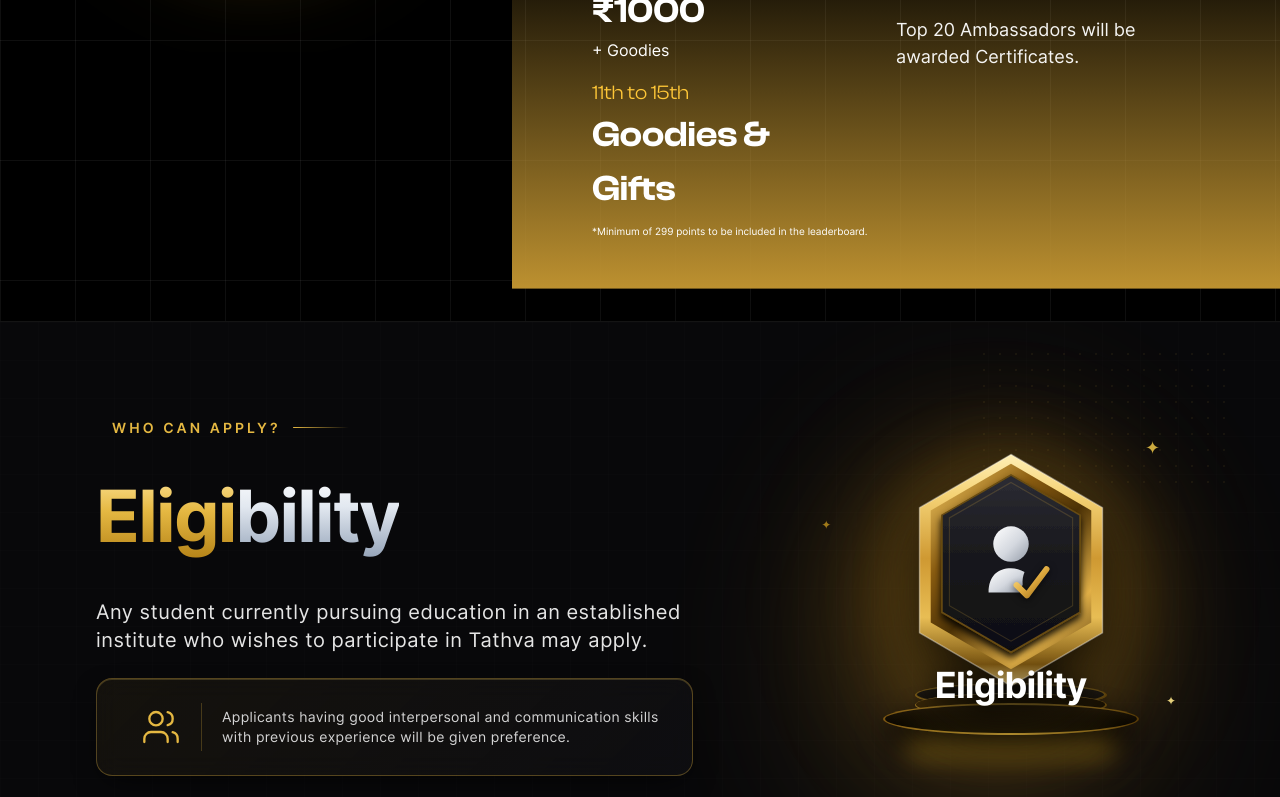
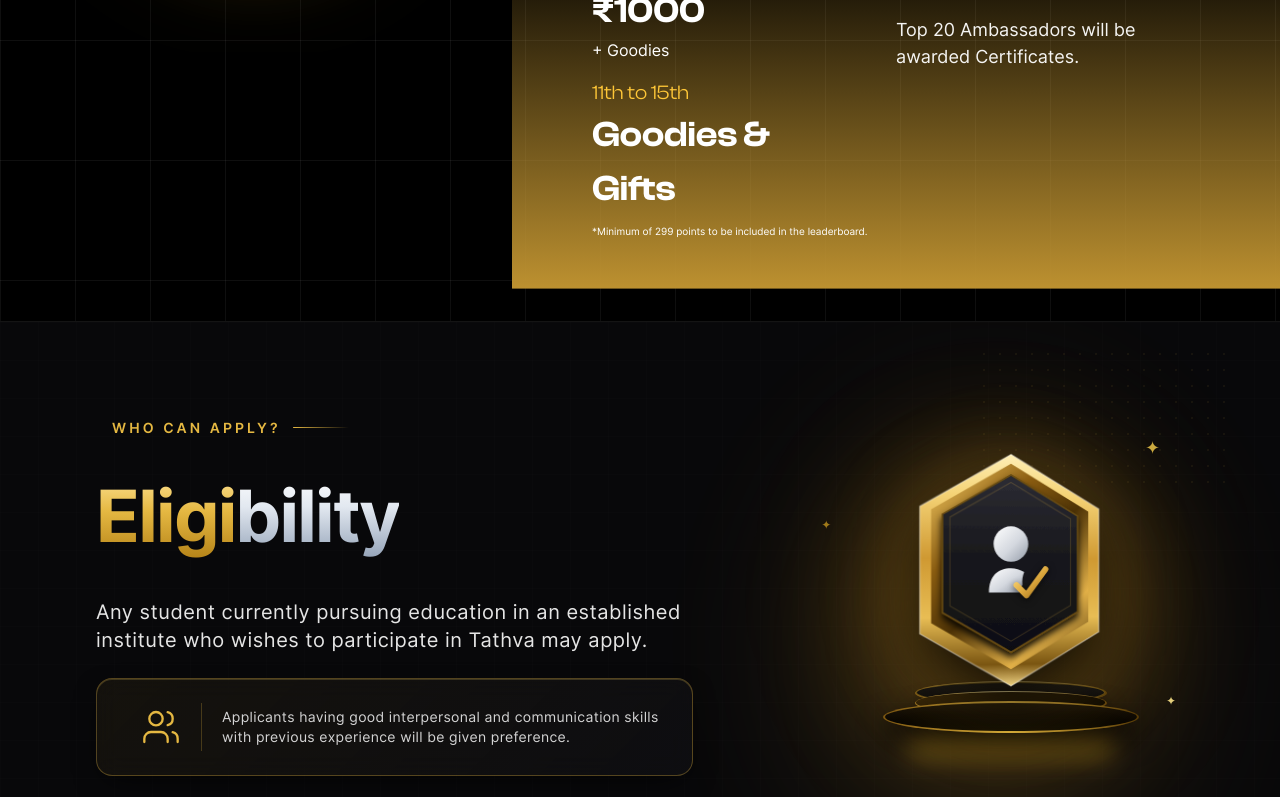
Before and after one commit to ItsThareesh/ca-frontend, a Next.js app: page / in a window 1280 px wide. Shown: the part 2000-2797 px from the top of the page. Built offline with nearby package versions, Linux system fonts and the light colour scheme; a web font is replaced by a local one.

Commit message:
fix: removed oldnext-js version, fixed the button and eligibility section

```diff
--- a/components/common/Menu.js
+++ b/components/common/Menu.js
@@ -19,26 +19,20 @@
 			<ul className={styles['menu-links']} onClick={onClose}>
 				<li>
 					<Link href='/'>
-						<a>
 						<img src='/images/home.png' alt='🏡' />
 						Home
-						</a>
 					</Link>
 				</li>
 				<li>
 					<Link href='/leaderboard'>
-						<a>
 						<img src='/images/leaderboard.png' alt='🏆' />
 						Leaderboard
-						</a>
 					</Link>
 				</li>
 				<li>
 					<Link href='/contact'>
-						<a>
 						<img src='/images/contact.png' alt='☎️' />
 						Contact
-						</a>
 					</Link>
 				</li>
 			</ul>
--- a/components/homepage/Page4.js
+++ b/components/homepage/Page4.js
@@ -1,84 +1,83 @@
 export default function Page4() {
 	return (
-		<div className="w-full relative overflow-hidden bg-[#08080a] border-y border-neutral-900/80 shadow-2xl py-16 sm:py-24 antialiased my-8">
+		<div className='w-full relative overflow-hidden bg-[#08080a] border-y border-neutral-900/80 shadow-2xl py-16 sm:py-24 antialiased my-8'>
 			{/* Background cyber grid */}
 			<div
-				aria-hidden="true"
-				className="absolute inset-0 cyber-grid pointer-events-none opacity-50"
+				aria-hidden='true'
+				className='absolute inset-0 cyber-grid pointer-events-none opacity-50'
 			></div>
 
 			{/* Top-Right Dotted Matrix Accent */}
 			<div
-				aria-hidden="true"
-				className="absolute top-6 right-12 w-64 h-36 dot-matrix opacity-30 pointer-events-none"
+				aria-hidden='true'
+				className='absolute top-6 right-12 w-64 h-36 dot-matrix opacity-30 pointer-events-none'
 			></div>
 
 			{/* Ambient Glow Aura Behind Emblem */}
 			<div
-				aria-hidden="true"
-				className="absolute right-10 top-1/2 -translate-y-1/2 w-[500px] h-[500px] pedestal-glow filter blur-3xl opacity-70 pointer-events-none"
+				aria-hidden='true'
+				className='absolute right-10 top-1/2 -translate-y-1/2 w-[500px] h-[500px] pedestal-glow filter blur-3xl opacity-70 pointer-events-none'
 			></div>
 
 			{/* Inner Content Container */}
-			<div className="relative z-10 w-full max-w-7xl mx-auto px-8 sm:px-16 lg:px-20 grid grid-cols-1 lg:grid-cols-12 gap-12 lg:gap-20 xl:gap-24 items-center">
+			<div className='relative z-10 w-full max-w-7xl mx-auto px-8 sm:px-16 lg:px-20 grid grid-cols-1 lg:grid-cols-12 gap-12 lg:gap-20 xl:gap-24 items-center'>
 				{/* BEGIN: LeftContentColumn */}
 				<div
-					className="lg:col-span-7 flex flex-col justify-center space-y-6 max-w-2xl"
-					data-purpose="information-column"
+					className='lg:col-span-7 flex flex-col justify-center space-y-6 max-w-2xl'
+					data-purpose='information-column'
 				>
 					{/* Category Pill / Overline */}
-					<header className="flex items-center space-x-3">
-						<span className="text-xs sm:text-sm font-semibold tracking-[0.22em] text-[#e5b842] uppercase font-sans">
+					<header className='flex items-center space-x-3'>
+						<span className='text-xs sm:text-sm font-semibold tracking-[0.22em] text-[#e5b842] uppercase font-sans'>
 							Who Can Apply?
 						</span>
-						<span className="w-14 h-[1.5px] bg-gradient-to-r from-[#e5b842] to-transparent inline-block rounded-full"></span>
+						<span className='w-14 h-[1.5px] bg-gradient-to-r from-[#e5b842] to-transparent inline-block rounded-full'></span>
 					</header>
 
-					{/* Main Title Heading ABOVE Paragraph (with hover scale effect) */}
-					<h1 className="text-5xl sm:text-6xl lg:text-7xl font-extrabold tracking-tight leading-none transition-transform duration-300 hover:scale-105 origin-left inline-block cursor-pointer">
-						<span className="bg-[linear-gradient(180deg,#ffe599_0%,#e5b842_45%,#b58318_100%)] bg-clip-text text-transparent">
+					<h1 className='text-5xl sm:text-6xl lg:text-7xl font-extrabold tracking-tight leading-none transition-transform duration-300 origin-left inline-block cursor-pointer'>
+						<span className='bg-[linear-gradient(180deg,#ffe599_0%,#e5b842_45%,#b58318_100%)] bg-clip-text text-transparent'>
 							Eligi
 						</span>
-						<span className="bg-[linear-gradient(180deg,#ffffff_0%,#e2e8f0_40%,#94a3b8_100%)] bg-clip-text text-transparent">
+						<span className='bg-[linear-gradient(180deg,#ffffff_0%,#e2e8f0_40%,#94a3b8_100%)] bg-clip-text text-transparent'>
 							bility
 						</span>
 					</h1>
 
 					{/* Primary Description */}
-					<p className="text-neutral-200 text-lg sm:text-xl font-normal leading-relaxed tracking-wide pt-1">
+					<p className='text-neutral-200 text-lg sm:text-xl font-normal leading-relaxed tracking-wide pt-1'>
 						Any student currently pursuing education in an established institute who wishes to
 						participate in Tathva may apply.
 					</p>
 
 					{/* Preference Callout Box (with hover lift & gold shadow effect) */}
 					<aside
-						className="preference-card rounded-2xl p-5 sm:p-6 mt-2 transition-all duration-300 hover:scale-[1.02] hover:-translate-y-1 hover:border-gold-400/60 hover:shadow-[0_15px_35px_rgba(229,184,66,0.25)] cursor-pointer"
-						data-purpose="preference-callout"
+						className='preference-card rounded-2xl p-5 sm:p-6 mt-2 transition-all duration-300 hover:border-gold-400/60 cursor-pointer'
+						data-purpose='preference-callout'
 					>
-						<div className="flex items-center gap-4 sm:gap-5">
+						<div className='flex items-center gap-4 sm:gap-5'>
 							{/* Icon */}
-							<div className="flex-shrink-0 text-gold-400 pl-1" data-purpose="icon-wrapper">
+							<div className='flex-shrink-0 text-gold-400 pl-1' data-purpose='icon-wrapper'>
 								<svg
-									aria-hidden="true"
-									className="w-9 h-9 sm:w-10 sm:h-10 stroke-current"
-									fill="none"
-									strokeLinecap="round"
-									strokeLinejoin="round"
-									strokeWidth="1.4"
-									viewBox="0 0 24 24"
+									aria-hidden='true'
+									className='w-9 h-9 sm:w-10 sm:h-10 stroke-current'
+									fill='none'
+									strokeLinecap='round'
+									strokeLinejoin='round'
+									strokeWidth='1.4'
+									viewBox='0 0 24 24'
 								>
-									<path d="M16 21v-2a4 4 0 0 0-4-4H6a4 4 0 0 0-4 4v2"></path>
-									<circle cx="9" cy="7" r="4"></circle>
-									<path d="M22 21v-2a4 4 0 0 0-3-3.87"></path>
-									<path d="M16 3.13a4 4 0 0 1 0 7.75"></path>
+									<path d='M16 21v-2a4 4 0 0 0-4-4H6a4 4 0 0 0-4 4v2'></path>
+									<circle cx='9' cy='7' r='4'></circle>
+									<path d='M22 21v-2a4 4 0 0 0-3-3.87'></path>
+									<path d='M16 3.13a4 4 0 0 1 0 7.75'></path>
 								</svg>
 							</div>
 							{/* Divider */}
-							<div aria-hidden="true" className="w-px h-12 bg-gold-400/25 flex-shrink-0"></div>
+							<div aria-hidden='true' className='w-px h-12 bg-gold-400/25 flex-shrink-0'></div>
 							{/* Text */}
-							<p className="text-xs sm:text-sm text-neutral-300 font-normal leading-snug tracking-wide">
-								Applicants having good interpersonal and communication skills with previous experience
-								will be given preference.
+							<p className='text-xs sm:text-sm text-neutral-300 font-normal leading-snug tracking-wide'>
+								Applicants having good interpersonal and communication skills with previous
+								experience will be given preference.
 							</p>
 						</div>
 					</aside>
@@ -87,182 +86,337 @@
 
 				{/* BEGIN: RightEmblemColumn (Cuter Smaller Emblem Badge Stage) */}
 				<div
-					className="lg:col-span-5 flex flex-col items-center justify-center relative min-h-[320px] py-2"
-					data-purpose="3d-emblem-stage"
+					className='lg:col-span-5 flex flex-col items-center justify-center relative min-h-[320px] py-2'
+					data-purpose='3d-emblem-stage'
 				>
 					{/* Ambient Golden Glow behind Emblem */}
 					<div
-						aria-hidden="true"
-						className="absolute w-64 h-64 rounded-full bg-amber-500/25 filter blur-3xl pointer-events-none"
+						aria-hidden='true'
+						className='absolute w-64 h-64 rounded-full bg-amber-500/25 filter blur-3xl pointer-events-none'
 					></div>
 
 					{/* Floating Sparkle Stars */}
-					<div className="absolute -top-1 right-10 text-amber-300/80 text-lg font-serif pointer-events-none select-none">
+					<div className='absolute -top-1 right-10 text-amber-300/80 text-lg font-serif pointer-events-none select-none'>
 						✦
 					</div>
-					<div className="absolute top-1/4 left-4 text-amber-400/60 text-xs font-serif pointer-events-none select-none">
+					<div className='absolute top-1/4 left-4 text-amber-400/60 text-xs font-serif pointer-events-none select-none'>
 						✦
 					</div>
-					<div className="absolute bottom-12 right-6 text-amber-200/90 text-xs font-serif pointer-events-none select-none">
+					<div className='absolute bottom-12 right-6 text-amber-200/90 text-xs font-serif pointer-events-none select-none'>
 						✦
 					</div>
 
 					{/* Cuter Smaller 3D Hexagon Emblem (Outer Metallic Frame + Dark Core + Verified User Badge) */}
-					<div className="relative z-20 hexagon-shadow transition-transform duration-500 hover:scale-105 flex flex-col items-center cursor-pointer">
+					<style>{`
+						@keyframes emblemAutoSpin {
+							from { transform: rotateY(0deg); }
+							to   { transform: rotateY(360deg); }
+						}
+					`}</style>
+					<div className='relative z-20 hexagon-shadow flex flex-col items-center [perspective:1000px]'>
+						<div
+							className='relative [transform-style:preserve-3d]'
+							style={{ animation: 'emblemAutoSpin 6s linear infinite' }}
+						>
+							{/* FRONT FACE */}
+							<div className='[backface-visibility:hidden]'>
 								<svg
-							className="w-48 h-54 sm:w-56 sm:h-64"
-							fill="none"
-							viewBox="0 0 240 270"
-							xmlns="http://www.w3.org/2000/svg"
+									className='w-48 h-54 sm:w-56 sm:h-64'
+									fill='none'
+									viewBox='0 0 240 270'
+									xmlns='http://www.w3.org/2000/svg'
 								>
 									<defs>
 										{/* Outer Golden Rim Gradient */}
 										<linearGradient
-									gradientUnits="userSpaceOnUse"
-									id="goldRimGrad"
-									x1="120"
-									x2="120"
-									y1="6"
-									y2="258"
+											gradientUnits='userSpaceOnUse'
+											id='goldRimGrad'
+											x1='120'
+											x2='120'
+											y1='6'
+											y2='258'
 										>
-									<stop offset="0%" stopColor="#fff0b8"></stop>
-									<stop offset="18%" stopColor="#f5d376"></stop>
-									<stop offset="45%" stopColor="#cf9932"></stop>
-									<stop offset="70%" stopColor="#e8bd54"></stop>
-									<stop offset="90%" stopColor="#7a5511"></stop>
-									<stop offset="100%" stopColor="#f8dc8b"></stop>
+											<stop offset='0%' stopColor='#fff0b8' />
+											<stop offset='18%' stopColor='#f5d376' />
+											<stop offset='45%' stopColor='#cf9932' />
+											<stop offset='70%' stopColor='#e8bd54' />
+											<stop offset='90%' stopColor='#7a5511' />
+											<stop offset='100%' stopColor='#f8dc8b' />
 										</linearGradient>
+
 										{/* Metallic Bevel Depth Gradient */}
 										<linearGradient
-									gradientUnits="userSpaceOnUse"
-									id="bevelGrad"
-									x1="20"
-									x2="220"
-									y1="30"
-									y2="240"
+											gradientUnits='userSpaceOnUse'
+											id='bevelGrad'
+											x1='20'
+											x2='220'
+											y1='30'
+											y2='240'
 										>
-									<stop offset="0%" stopColor="#ffd56b"></stop>
-									<stop offset="30%" stopColor="#8a5c10"></stop>
-									<stop offset="50%" stopColor="#4d3205"></stop>
-									<stop offset="75%" stopColor="#e2b047"></stop>
-									<stop offset="100%" stopColor="#2d1d02"></stop>
+											<stop offset='0%' stopColor='#ffd56b' />
+											<stop offset='30%' stopColor='#8a5c10' />
+											<stop offset='50%' stopColor='#4d3205' />
+											<stop offset='75%' stopColor='#e2b047' />
+											<stop offset='100%' stopColor='#2d1d02' />
 										</linearGradient>
+
 										{/* Inner Hexagon Dark Face */}
 										<linearGradient
-									gradientUnits="userSpaceOnUse"
-									id="innerFaceGrad"
-									x1="120"
-									x2="120"
-									y1="44"
-									y2="220"
+											gradientUnits='userSpaceOnUse'
+											id='innerFaceGrad'
+											x1='120'
+											x2='120'
+											y1='44'
+											y2='220'
 										>
-									<stop offset="0%" stopColor="#292930"></stop>
-									<stop offset="40%" stopColor="#19191d"></stop>
-									<stop offset="100%" stopColor="#0e0e11"></stop>
+											<stop offset='0%' stopColor='#292930' />
+											<stop offset='40%' stopColor='#19191d' />
+											<stop offset='100%' stopColor='#0e0e11' />
 										</linearGradient>
-								{/* Silver / Chrome Gradient for User Silhouette */}
-								<linearGradient id="silverShine" x1="0%" x2="100%" y1="0%" y2="100%">
-									<stop offset="0%" stopColor="#ffffff"></stop>
-									<stop offset="55%" stopColor="#d4d8df"></stop>
-									<stop offset="100%" stopColor="#939ba8"></stop>
+
+										{/* Silver / Chrome Gradient */}
+										<linearGradient id='silverShine' x1='0%' x2='100%' y1='0%' y2='100%'>
+											<stop offset='0%' stopColor='#ffffff' />
+											<stop offset='55%' stopColor='#d4d8df' />
+											<stop offset='100%' stopColor='#939ba8' />
 										</linearGradient>
+
 										{/* Golden Checkmark Gradient */}
-								<linearGradient id="goldenCheck" x1="0%" x2="100%" y1="0%" y2="100%">
-									<stop offset="0%" stopColor="#ffe188"></stop>
-									<stop offset="50%" stopColor="#dfaa3f"></stop>
-									<stop offset="100%" stopColor="#9e6e18"></stop>
+										<linearGradient id='goldenCheck' x1='0%' x2='100%' y1='0%' y2='100%'>
+											<stop offset='0%' stopColor='#ffe188' />
+											<stop offset='50%' stopColor='#dfaa3f' />
+											<stop offset='100%' stopColor='#9e6e18' />
 										</linearGradient>
+
 										{/* Filter for Inner Shadow */}
-								<filter height="120%" id="innerDepth" width="120%" x="-10%" y="-10%">
+										<filter height='120%' id='innerDepth' width='120%' x='-10%' y='-10%'>
 											<feDropShadow
-										dx="0"
-										dy="5"
-										floodColor="#000000"
-										floodOpacity="0.9"
-										stdDeviation="4"
-									></feDropShadow>
+												dx='0'
+												dy='5'
+												floodColor='#000000'
+												floodOpacity='0.9'
+												stdDeviation='4'
+											/>
 										</filter>
 									</defs>
+
 									{/* Hexagon Bevel Outer Extrusion */}
 									<polygon
-								fill="url(#goldRimGrad)"
-								points="120,8 218,65 218,199 120,256 22,199 22,65"
-								stroke="rgba(255,255,255,0.4)"
-								strokeWidth="1.5"
-							></polygon>
+										fill='url(#goldRimGrad)'
+										points='120,8 218,65 218,199 120,256 22,199 22,65'
+										stroke='rgba(255,255,255,0.4)'
+										strokeWidth='1.5'
+									/>
+
+									{/* Metallic Bevel */}
 									<polygon
-								fill="url(#bevelGrad)"
-								points="120,18 206,68 206,188 120,238 34,188 34,68"
-							></polygon>
+										fill='url(#bevelGrad)'
+										points='120,18 206,68 206,188 120,238 34,188 34,68'
+									/>
+
 									{/* Hexagon Core Slate Surface */}
 									<polygon
-								fill="url(#innerFaceGrad)"
-								filter="url(#innerDepth)"
-								points="120,30 194,73 194,177 120,220 46,177 46,73"
-								stroke="#674b12"
-								strokeWidth="1.8"
-							></polygon>
+										fill='url(#innerFaceGrad)'
+										filter='url(#innerDepth)'
+										points='120,30 194,73 194,177 120,220 46,177 46,73'
+										stroke='#674b12'
+										strokeWidth='1.8'
+									/>
+
 									{/* Inner Subtle Hexagon Hairline Accent */}
 									<polygon
-								fill="none"
-								points="120,38 186,76 186,170 120,208 54,170 54,76"
-								stroke="rgba(229,184,66,0.18)"
-								strokeWidth="1.2"
-							></polygon>
-							{/* Centered User Icon with Metallic Finish */}
-							{/* Head */}
-							<circle cx="120" cy="104" fill="url(#silverShine)" r="19"></circle>
-							{/* Body Profile */}
+										fill='none'
+										points='120,38 186,76 186,170 120,208 54,170 54,76'
+										stroke='rgba(229,184,66,0.18)'
+										strokeWidth='1.2'
+									/>
+
+									{/* User Icon - Head */}
+									<circle cx='120' cy='104' fill='url(#silverShine)' r='19' />
+
+									{/* User Icon - Body */}
 									<path
-								d="M96 156 C96 138 106 130 120 130 C125 130 130 131.5 134.5 134 C132.8 138 132 142.5 132.5 147.5 L129 156 Z"
-								fill="url(#silverShine)"
-							></path>
-							{/* Checkmark Emblem Accent */}
+										d='M96 156 C96 138 106 130 120 130 C125 130 130 131.5 134.5 134 C132.8 138 132 142.5 132.5 147.5 L129 156 Z'
+										fill='url(#silverShine)'
+									/>
+
+									{/* Checkmark */}
 									<path
-								d="M126 148 L137 159 L158 131"
-								fill="none"
-								filter="drop-shadow(0 2px 4px rgba(0,0,0,0.6))"
-								stroke="url(#goldenCheck)"
-								strokeLinecap="round"
-								strokeLinejoin="round"
-								strokeWidth="6.5"
-							></path>
+										d='M126 148 L137 159 L158 131'
+										fill='none'
+										filter='drop-shadow(0 2px 4px rgba(0,0,0,0.6))'
+										stroke='url(#goldenCheck)'
+										strokeLinecap='round'
+										strokeLinejoin='round'
+										strokeWidth='6.5'
+									/>
 								</svg>
+							</div>
 
-						{/* Overlapping Badge Title */}
-						<h2 className="text-3xl sm:text-4xl font-black tracking-tight text-white drop-shadow-[0_4px_12px_rgba(0,0,0,0.9)] -mt-9 z-30 font-sans">
-							Eligibility
-						</h2>
+							{/* BACK FACE */}
+							<div className='absolute inset-0 [backface-visibility:hidden] [transform:rotateY(180deg)]'>
+								<svg
+									className='w-48 h-54 sm:w-56 sm:h-64'
+									fill='none'
+									viewBox='0 0 240 270'
+									xmlns='http://www.w3.org/2000/svg'
+								>
+									<defs>
+										{/* Outer Golden Rim Gradient */}
+										<linearGradient
+											gradientUnits='userSpaceOnUse'
+											id='goldRimGradBack'
+											x1='120'
+											x2='120'
+											y1='6'
+											y2='258'
+										>
+											<stop offset='0%' stopColor='#fff0b8' />
+											<stop offset='18%' stopColor='#f5d376' />
+											<stop offset='45%' stopColor='#cf9932' />
+											<stop offset='70%' stopColor='#e8bd54' />
+											<stop offset='90%' stopColor='#7a5511' />
+											<stop offset='100%' stopColor='#f8dc8b' />
+										</linearGradient>
+
+										{/* Metallic Bevel Depth Gradient */}
+										<linearGradient
+											gradientUnits='userSpaceOnUse'
+											id='bevelGradBack'
+											x1='20'
+											x2='220'
+											y1='30'
+											y2='240'
+										>
+											<stop offset='0%' stopColor='#ffd56b' />
+											<stop offset='30%' stopColor='#8a5c10' />
+											<stop offset='50%' stopColor='#4d3205' />
+											<stop offset='75%' stopColor='#e2b047' />
+											<stop offset='100%' stopColor='#2d1d02' />
+										</linearGradient>
+
+										{/* Inner Hexagon Dark Face */}
+										<linearGradient
+											gradientUnits='userSpaceOnUse'
+											id='innerFaceGradBack'
+											x1='120'
+											x2='120'
+											y1='44'
+											y2='220'
+										>
+											<stop offset='0%' stopColor='#292930' />
+											<stop offset='40%' stopColor='#19191d' />
+											<stop offset='100%' stopColor='#0e0e11' />
+										</linearGradient>
+
+										{/* Silver / Chrome Gradient */}
+										<linearGradient id='silverShineBack' x1='0%' x2='100%' y1='0%' y2='100%'>
+											<stop offset='0%' stopColor='#ffffff' />
+											<stop offset='55%' stopColor='#d4d8df' />
+											<stop offset='100%' stopColor='#939ba8' />
+										</linearGradient>
+
+										{/* Golden Checkmark Gradient */}
+										<linearGradient id='goldenCheckBack' x1='0%' x2='100%' y1='0%' y2='100%'>
+											<stop offset='0%' stopColor='#ffe188' />
+											<stop offset='50%' stopColor='#dfaa3f' />
+											<stop offset='100%' stopColor='#9e6e18' />
+										</linearGradient>
+
+										{/* Filter for Inner Shadow */}
+										<filter height='120%' id='innerDepthBack' width='120%' x='-10%' y='-10%'>
+											<feDropShadow
+												dx='0'
+												dy='5'
+												floodColor='#000000'
+												floodOpacity='0.9'
+												stdDeviation='4'
+											/>
+										</filter>
+									</defs>
+
+									{/* Hexagon Bevel Outer Extrusion */}
+									<polygon
+										fill='url(#goldRimGradBack)'
+										points='120,8 218,65 218,199 120,256 22,199 22,65'
+										stroke='rgba(255,255,255,0.4)'
+										strokeWidth='1.5'
+									/>
+
+									{/* Metallic Bevel */}
+									<polygon
+										fill='url(#bevelGradBack)'
+										points='120,18 206,68 206,188 120,238 34,188 34,68'
+									/>
+
+									{/* Hexagon Core Slate Surface */}
+									<polygon
+										fill='url(#innerFaceGradBack)'
+										filter='url(#innerDepthBack)'
+										points='120,30 194,73 194,177 120,220 46,177 46,73'
+										stroke='#674b12'
+										strokeWidth='1.8'
+									/>
+
+									{/* Inner Subtle Hexagon Hairline Accent */}
+									<polygon
+										fill='none'
+										points='120,38 186,76 186,170 120,208 54,170 54,76'
+										stroke='rgba(229,184,66,0.18)'
+										strokeWidth='1.2'
+									/>
+
+									{/* User Icon - Head */}
+									<circle cx='120' cy='104' fill='url(#silverShineBack)' r='19' />
+
+									{/* User Icon - Body */}
+									<path
+										d='M96 156 C96 138 106 130 120 130 C125 130 130 131.5 134.5 134 C132.8 138 132 142.5 132.5 147.5 L129 156 Z'
+										fill='url(#silverShineBack)'
+									/>
+
+									{/* Checkmark */}
+									<path
+										d='M126 148 L137 159 L158 131'
+										fill='none'
+										filter='drop-shadow(0 2px 4px rgba(0,0,0,0.6))'
+										stroke='url(#goldenCheckBack)'
+										strokeLinecap='round'
+										strokeLinejoin='round'
+										strokeWidth='6.5'
+									/>
+								</svg>
+							</div>
+						</div>
 					</div>
 
 					{/* 3DPodiumDais Base (Cuter Scaled Stand) */}
 					<div
-						className="relative w-56 sm:w-64 h-14 -mt-9 z-10 flex flex-col items-center"
-						data-purpose="pedestal-stand"
+						className='relative w-56 sm:w-64 h-14 -mt-9 z-10 flex flex-col items-center'
+						data-purpose='pedestal-stand'
 					>
 						{/* Top Tier Ring / Bevel */}
-						<div className="w-40 sm:w-48 h-6 rounded-[50%] bg-gradient-to-r from-[#946b19] via-[#fae08c] via-50% to-[#664609] p-[1.5px] shadow-lg">
-							<div className="w-full h-full rounded-[50%] bg-gradient-to-b from-[#141416] to-[#0a0a0c] border border-amber-400/40"></div>
+						<div className='w-40 sm:w-48 h-6 rounded-[50%] bg-gradient-to-r from-[#946b19] via-[#fae08c] via-50% to-[#664609] p-[1.5px] shadow-lg'>
+							<div className='w-full h-full rounded-[50%] bg-gradient-to-b from-[#141416] to-[#0a0a0c] border border-amber-400/40'></div>
 						</div>
 						{/* Mid Tier Body */}
-						<div className="w-48 sm:w-54 h-6 -mt-3.5 rounded-[50%] bg-gradient-to-r from-[#b38525] via-[#fff1b0] via-45% to-[#704d0c] shadow-[0_8px_20px_rgba(0,0,0,0.9)] p-[1.8px]">
-							<div className="w-full h-full rounded-[50%] bg-gradient-to-r from-[#382607] via-[#211704] to-[#120c02]"></div>
+						<div className='w-48 sm:w-54 h-6 -mt-3.5 rounded-[50%] bg-gradient-to-r from-[#b38525] via-[#fff1b0] via-45% to-[#704d0c] shadow-[0_8px_20px_rgba(0,0,0,0.9)] p-[1.8px]'>
+							<div className='w-full h-full rounded-[50%] bg-gradient-to-r from-[#382607] via-[#211704] to-[#120c02]'></div>
 						</div>
 						{/* Bottom Tier Rim Platform */}
-						<div className="w-56 sm:w-64 h-8 -mt-3.5 rounded-[50%] bg-gradient-to-r from-[#7a5511] via-[#e5b842] via-50% to-[#543806] p-[2px] shadow-[0_12px_28px_rgba(0,0,0,0.95)]">
-							<div className="w-full h-full rounded-[50%] bg-gradient-to-b from-[#1c1407] to-[#000000]"></div>
+						<div className='w-56 sm:w-64 h-8 -mt-3.5 rounded-[50%] bg-gradient-to-r from-[#7a5511] via-[#e5b842] via-50% to-[#543806] p-[2px] shadow-[0_12px_28px_rgba(0,0,0,0.95)]'>
+							<div className='w-full h-full rounded-[50%] bg-gradient-to-b from-[#1c1407] to-[#000000]'></div>
 						</div>
 						{/* Base Radial Light Glow Reflection */}
 						<div
-							aria-hidden="true"
-							className="absolute -bottom-3 w-52 h-6 bg-amber-400/25 rounded-full blur-md pointer-events-none"
+							aria-hidden='true'
+							className='absolute -bottom-3 w-52 h-6 bg-amber-400/25 rounded-full blur-md pointer-events-none'
 						></div>
 					</div>
 				</div>
 
 				{/* END: RightEmblemColumn */}
 			</div>
-
 		</div>
 	)
 }
--- a/styles/global.css
+++ b/styles/global.css
@@ -5,11 +5,9 @@
 html {
 	width: 100%;
 	overflow-x: hidden;
-	scroll-behavior: smooth;
 }
 
 body {
-	scroll-behavior: smooth;
 	position: relative;
 	min-width: 360px;
 	color: #ffff;
```
Also changed, not shown: components/common/r-u-ready.module.css (+31 -4 lines), components/dashboard/SideNav.js (+10 -20 lines), lib/lenis.js (added, +14 -0 lines), package.json (+6 -5 lines), pages/_app.js (+25 -6 lines), components/homepage/Benefits.js (line endings or trailing spaces). Lines whose indentation alone changed are shown as unchanged.
